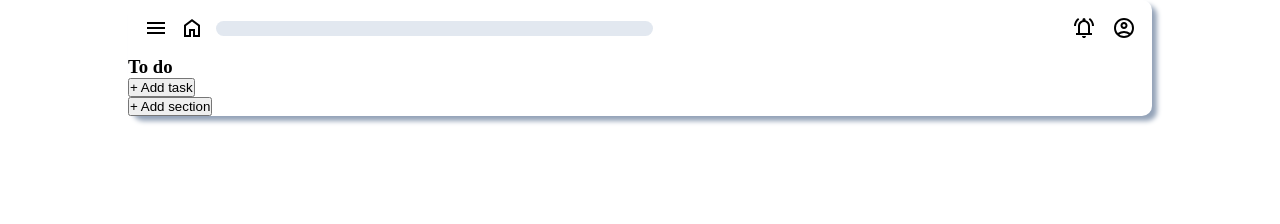
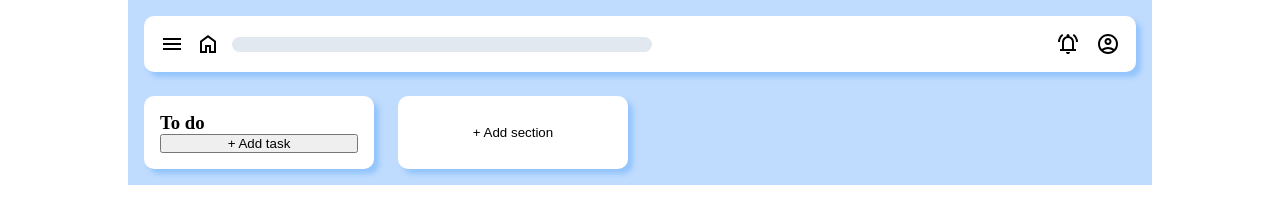
Before and after one commit to GerrickB/Project-Todo-List, a website built with webpack: page dist/index.html in a window 1280 px wide. Built offline with nearby package versions, Linux system fonts and the light colour scheme.

Commit message:
Update styles

```diff
--- a/src/styles.css
+++ b/src/styles.css
@@ -11,13 +11,17 @@
 .container {
   width: 80%;
   margin: 0 auto;
+  padding: 1rem;
   border: none;
-  border-radius: 10px;
-  box-shadow: 5px 5px 5px #94a3b8;
+  background-color: #bfdbfe;
 }
 
 header {
   padding: 1rem;
+  border-radius: 10px;
+  box-shadow: 5px 5px 5px #93c5fd;
+  margin-bottom: 1.5rem;
+  background-color: #ffffff;
 
   display: grid;
   grid-template-columns: repeat(5, 1fr);
@@ -53,3 +57,26 @@ header .right-part {
   align-items: center;
   gap: 1rem;
 }
+
+.project-container {
+  display: grid;
+  grid-template-columns: repeat(auto-fill, minmax(200px, 1fr));
+  gap: 1.5rem;
+}
+
+.todo-container {
+  padding: 1rem;
+  border-radius: 10px;
+  box-shadow: 5px 5px 5px #93c5fd;
+  background-color: #ffffff;
+
+  display: grid;
+  grid-template-rows: auto;
+}
+
+.add-section-button {
+  border-style: none;
+  border-radius: 10px;
+  box-shadow: 5px 5px 5px #93c5fd;
+  background-color: #ffffff;
+}
```
